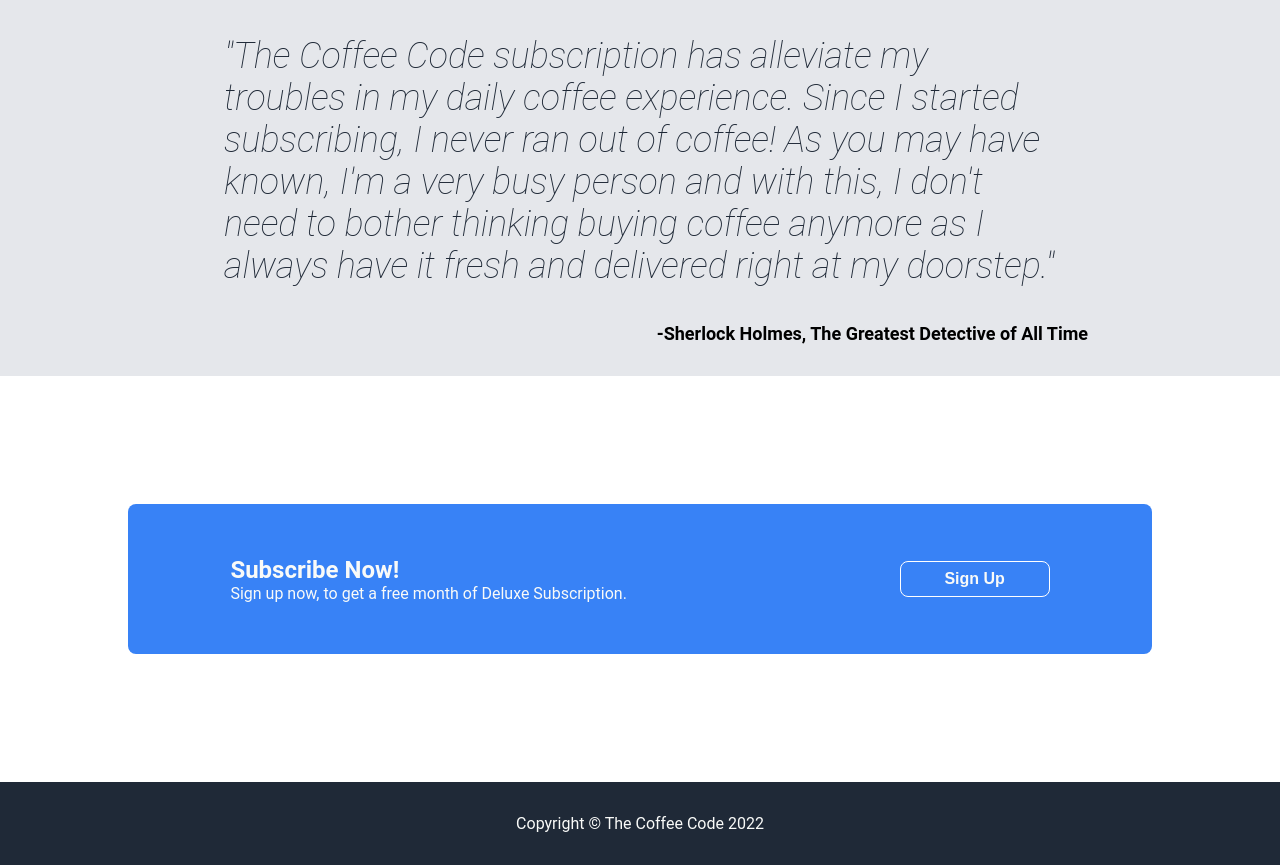
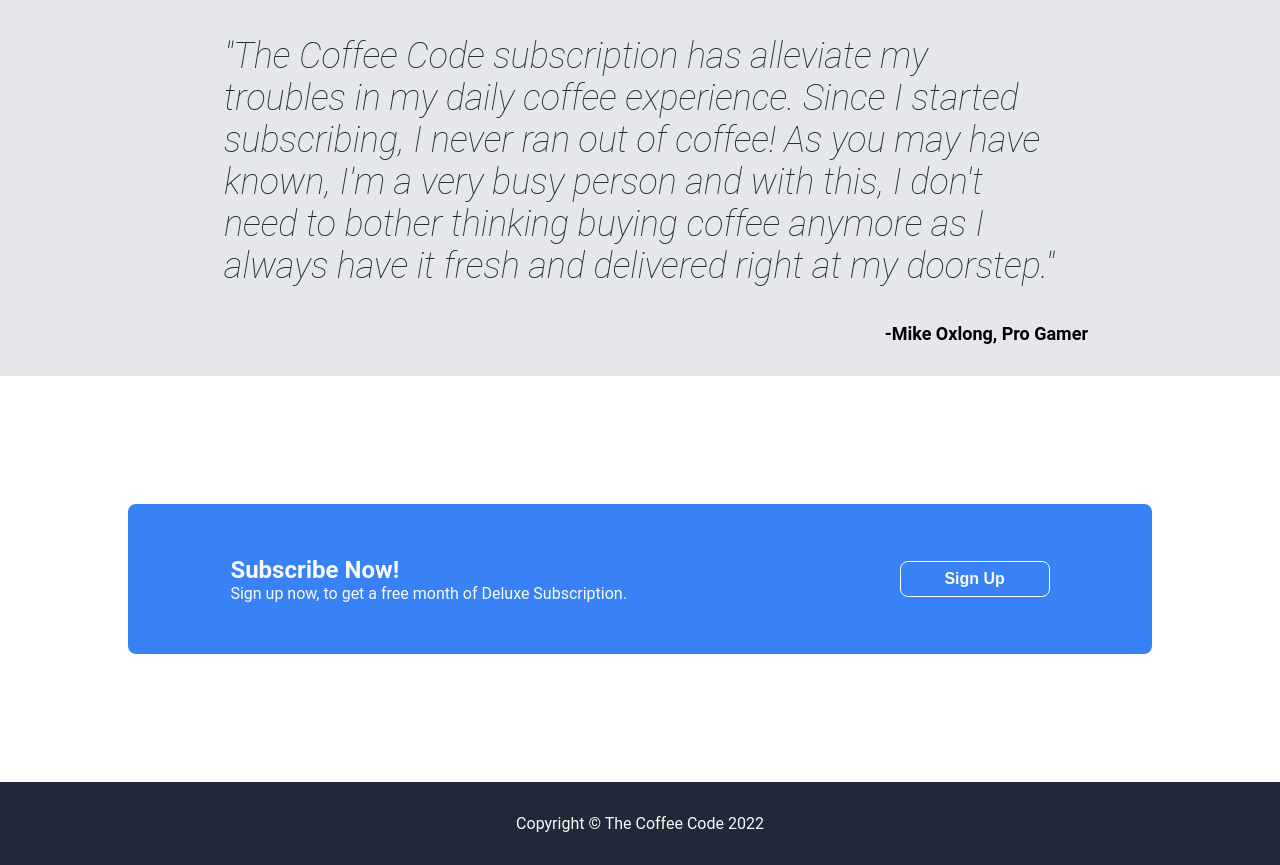
Before and after one commit to CristopherArtGo/landing-page, a plain HTML site: page index.html in a window 1280 px wide. Shown: the part 1080-1945 px from the top of the page. Drawn offline with Linux system fonts and the light colour scheme.

Commit message:
Change Person in Quote

```diff
--- a/index.html
+++ b/index.html
@@ -55,7 +55,7 @@
             </div>
             <div class="testimonials">
                 <p class="quote">"The Coffee Code subscription has alleviate my troubles in my daily coffee experience. Since I started subscribing, I never ran out of coffee! As you may have known, I'm a very busy person and with this, I don't need to bother thinking buying coffee anymore as I always have it fresh and delivered right at my doorstep."</p>
-                <p class="person">-Sherlock Holmes, The Greatest Detective of All Time</p>
+                <p class="person">-Mike Oxlong, Pro Gamer</p>
             </div>
             <div class="last">
                 <div class="signUp">
```
